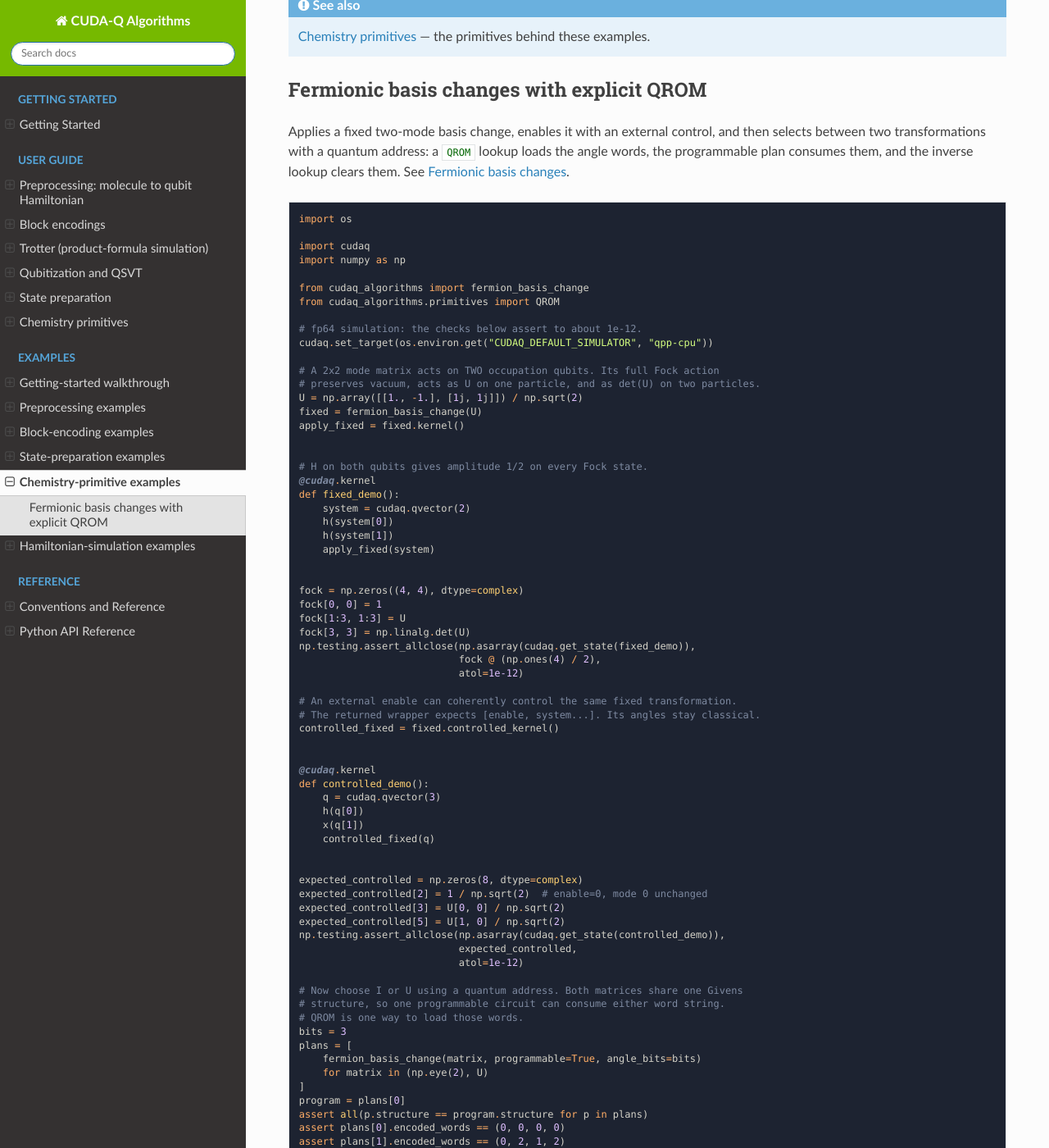
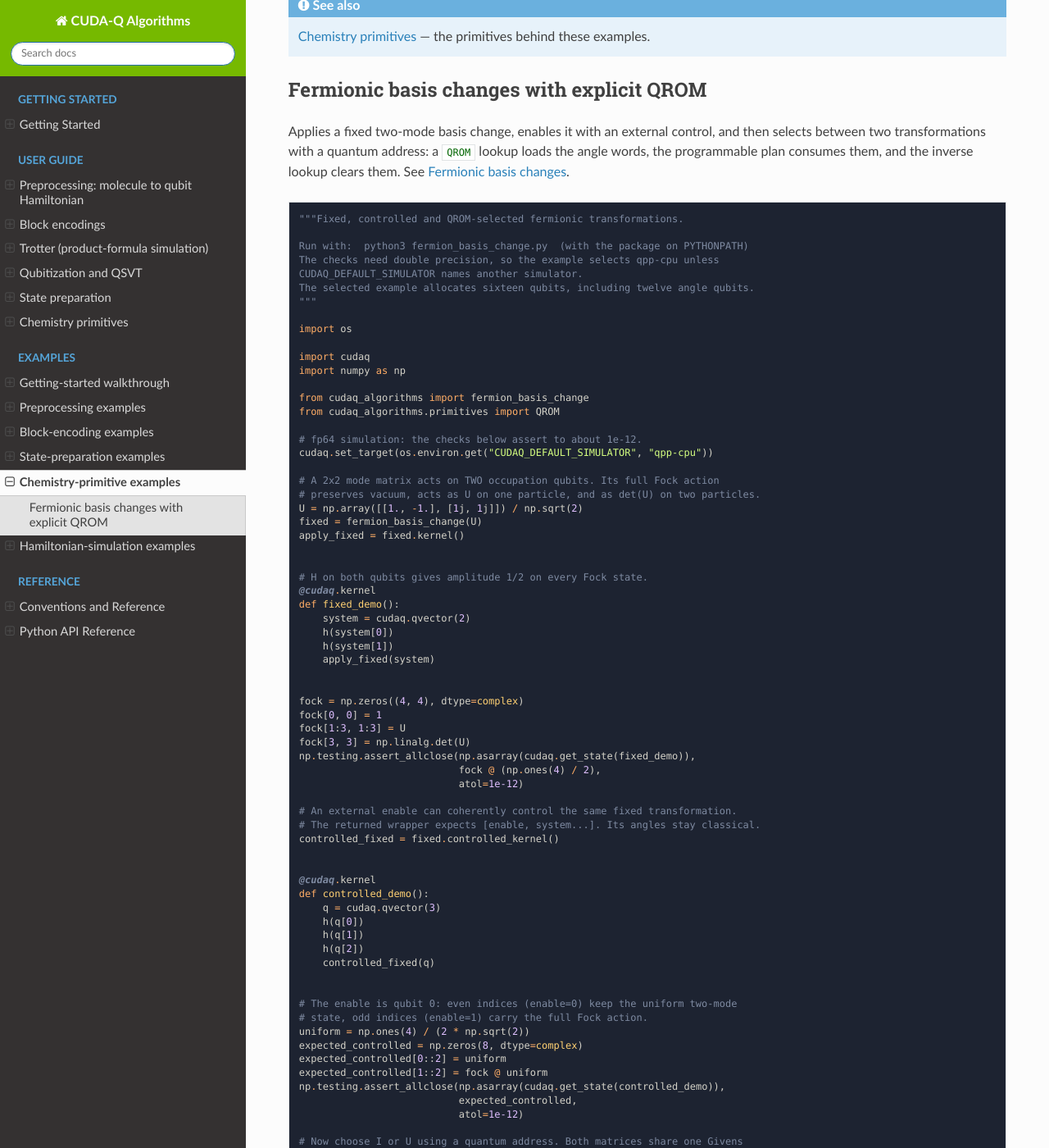
Before and after one commit to NVIDIA/cudaq-algorithms, a Sphinx documentation site: the page built from docs/sphinx/examples_rst/chemistry_primitives.rst, in a window 1280 px wide and 1400 px high, scrolled down 263 px. Shown: the whole window at 82% size. Built offline with Sphinx 7.4.7 and the Read the Docs theme 3.1.0, drawn with Linux system fonts in a browser that asks for light colours; some of the changed text lies outside the part shown.

Commit message:
docs: check fermion_basis_change example on every particle sector
Move the documentation marker above the docstring, state the reflection bound factor of two, and note the width of the 8-bit snippets.

Co-Authored-By: Claude Fable 5.2 <noreply@anthropic.com>
Signed-off-by: Kevin Mato <kmato@nvidia.com>

```diff
--- a/docs/sphinx/examples/python/fermion_basis_change.py
+++ b/docs/sphinx/examples/python/fermion_basis_change.py
@@ -1,5 +1,7 @@
+#!/usr/bin/env python3
 # SPDX-FileCopyrightText: Copyright (c) 2026 NVIDIA CORPORATION & AFFILIATES. All rights reserved.
 # SPDX-License-Identifier: Apache-2.0
+# [Begin Documentation]
 """Fixed, controlled and QROM-selected fermionic transformations.
 
 Run with:  python3 fermion_basis_change.py  (with the package on PYTHONPATH)
@@ -8,7 +10,6 @@ CUDAQ_DEFAULT_SIMULATOR names another simulator.
 The selected example allocates sixteen qubits, including twelve angle qubits.
 """
 
-# [Begin Documentation]
 import os
 
 import cudaq
@@ -53,14 +54,17 @@ controlled_fixed = fixed.controlled_kernel()
 def controlled_demo():
     q = cudaq.qvector(3)
     h(q[0])
-    x(q[1])
+    h(q[1])
+    h(q[2])
     controlled_fixed(q)
 
 
+# The enable is qubit 0: even indices (enable=0) keep the uniform two-mode
+# state, odd indices (enable=1) carry the full Fock action.
+uniform = np.ones(4) / (2 * np.sqrt(2))
 expected_controlled = np.zeros(8, dtype=complex)
-expected_controlled[2] = 1 / np.sqrt(2)  # enable=0, mode 0 unchanged
-expected_controlled[3] = U[0, 0] / np.sqrt(2)
-expected_controlled[5] = U[1, 0] / np.sqrt(2)
+expected_controlled[0::2] = uniform
+expected_controlled[1::2] = fock @ uniform
 np.testing.assert_allclose(np.asarray(cudaq.get_state(controlled_demo)),
                            expected_controlled,
                            atol=1e-12)
@@ -101,23 +105,25 @@ total = scratch + table.num_ladder  # 16, including address and QROM scratch
 @cudaq.kernel
 def selected_preparation():
     q = cudaq.qvector(total)
-    x(q[0])
+    h(q[0])
+    h(q[1])
     h(q[address])
     lookup(q[address:scratch], q[scratch:total], q[2:span])
     consume(q[0:span])
     lookup(q[address:scratch], q[scratch:total], q[2:span])
 
 
-# |0>_addr |mode 0>/sqrt(2) + |1>_addr (|mode 0>+i|mode 1>)/2.
+# Address 0 keeps the uniform two-mode state; address 1 applies the full Fock
+# action of U, so all four loaded words and det(U) are observed.
 # Compare the complete state, so nonzero angle/scratch outputs also fail.
 expected = np.zeros(1 << total, dtype=complex)
-expected[1] = 1 / np.sqrt(2)
-expected[(1 << address) + 1] = 0.5
-expected[(1 << address) + 2] = 0.5j
+expected[0:4] = uniform
+expected[(1 << address):(1 << address) + 4] = fock @ uniform
 state = np.asarray(cudaq.get_state(selected_preparation))
 np.testing.assert_allclose(state, expected, atol=1e-11)
 print("Selected preparation:",
-      [(i, complex(a)) for i, a in enumerate(state) if abs(a) > 1e-10])
+      [(i, complex(np.round(a, 3)))
+       for i, a in enumerate(state) if abs(a) > 1e-10])
 print("Register widths:", program.structure.num_system_qubits, "system +",
       table.num_output, "angles +", table.num_address, "address +",
       table.num_ladder, "scratch =", total)
```
Also changed, not shown: docs/sphinx/guide/fermion_basis_change.rst (+6 -1 lines).
